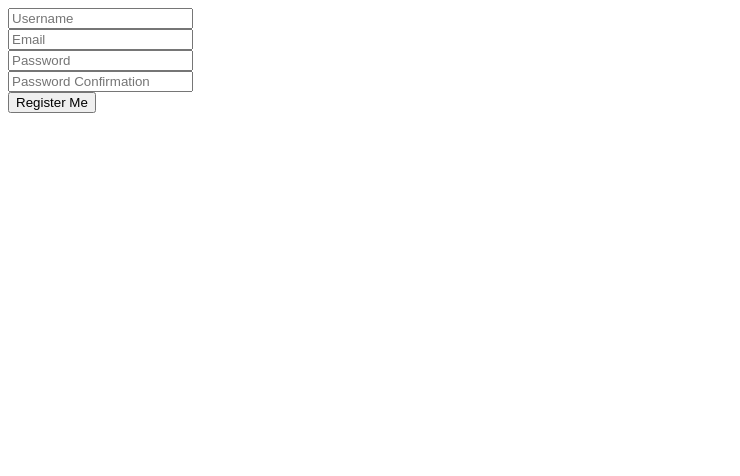
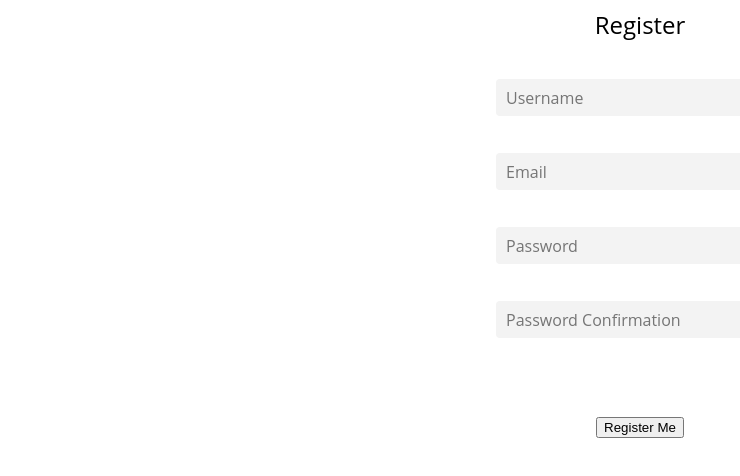
Before and after one commit to maccymg/Project-3, a React (Create React App) app in the folder client/: page /register in a window 1280 px wide. Shown: the top 476 px of the page, without its empty margins (0-740 px from the left). Built offline with nearby package versions, Linux system fonts and the light colour scheme.

Commit message:
logout pre error attempt

```diff
--- a/client/src/components/auth/Register.js
+++ b/client/src/components/auth/Register.js
@@ -27,14 +27,14 @@ function Register() {
   }
 
   return (
-    <section>
-      <div>
-        <div>
-          <form onSubmit={handleSubmit}>
-            <div>
-              <label>
+    <section className="base-container">
+      <div className="header">Register</div>
+      <div className="content">
+        <form onSubmit={handleSubmit} className="form">
+          <div className="form-group">
+            <label className="label">
               <input
-                  className="form"
+                className="input"
                 placeholder="Username"
                 onChange={handleChange}
                 name="username"
@@ -42,10 +42,10 @@ function Register() {
               />
             </label>
           </div>
-            <div>
-              <label>
+          <div className="form-group">
+            <label className="label">
               <input
-                  className="form"
+                className="input"
                 placeholder="Email"
                 onChange={handleChange}
                 name="email"
@@ -53,11 +53,11 @@ function Register() {
               />
             </label>
           </div>
-            <div>
-              <label>
+          <div className="form-group">
+            <label className="label">
               <input
                 type="password"
-                  className="form"
+                className="input"
                 placeholder="Password"
                 onChange={handleChange}
                 name="password"
@@ -65,11 +65,11 @@ function Register() {
               />
             </label>
           </div>
-            <div>
-              <label>
+          <div className="form-group">
+            <label className="label">
               <input
                 type="password"
-                  className="form"
+                className="input"
                 placeholder="Password Confirmation"
                 onChange={handleChange}
                 name="passwordConfirmation"
@@ -77,11 +77,10 @@ function Register() {
               />
             </label>
           </div>
-            <div>
-              <button type="submit">Register Me</button>
+          <div className="footer">
+            <button type="submit" className="btn">Register Me</button>
           </div>
         </form>
-        </div>
       </div>
     </section>
   )
--- a/client/src/components/common/Nav.js
+++ b/client/src/components/common/Nav.js
@@ -1,22 +1,42 @@
 import React from 'react'
-import { Link } from 'react-router-dom'
+import { Link, useHistory } from 'react-router-dom'
+import { isAuthenticated, logout } from '../../lib/auth'
+
 
 function Nav() {
+
+  const isLoggedIn = isAuthenticated()
+  const history = useHistory()
+
+
+  const handleLogout = () => {
+    logout()
+    history.push('/teams')
+  }
+
   return (
     <div>
       <div className="navbar">
         <div className="navbar-item">
-          <Link to="/teams/new">Create Team</Link>
+          <Link to="/teams/new" style={{ textDecoration: 'none', color: 'black' }}>Create Team</Link>
         </div>
         <div className="navbar-item">
-          <Link to="/teams">Teams</Link>
+          <Link to="/teams" style={{ textDecoration: 'none', color: 'black' }}>Teams</Link>
         </div>
-        <div className="navbar-item">
-          <Link to="/register">Register</Link>
-        </div>
-        <div className="navbar-item">
-          <Link to="/login">Login</Link>
-        </div>
+        {!isLoggedIn ?
+          <div className="navbar-item-login">
+            <Link to="/register" style={{ textDecoration: 'none', color: 'black' }}>
+              Register
+            </Link>
+            <div className="navbar-item-login">
+              <Link to="/login" style={{ textDecoration: 'none', color: 'black' }}>
+                Log in
+              </Link>
+            </div>
+          </div>
+          :
+          <button className="navbar-item" onClick={handleLogout}>Log Out</button>
+        }
       </div>
     </div>
   )
--- a/client/src/components/football/TeamCreate.js
+++ b/client/src/components/football/TeamCreate.js
@@ -81,7 +81,7 @@ function TeamCreate() {
 
   const handleSubmit = async event => {
     event.preventDefault()
-    window.alert(`Submitting ${JSON.stringify(formdata, null, 2)}`)
+    // window.alert(`Submitting ${JSON.stringify(formdata, null, 2)}`)
     const teamData = {
       name: formdata.teamName,
       goalkeeper: formdata.goalkeeper,
@@ -122,7 +122,7 @@ function TeamCreate() {
       <form className="total-form" onSubmit={handleSubmit}>
         <section className="first-form">
           <div className="team-name-box">
-            <label>Team Name</label>
+            <label className="input">Team Name</label>
             <input
               className="team-name"
               name="teamName"
--- a/client/src/components/football/TeamShow.js
+++ b/client/src/components/football/TeamShow.js
@@ -1,8 +1,9 @@
 import React from 'react'
-import { getSingleTeam } from '../../lib/api'
-import { useParams, Link } from 'react-router-dom'
+import { getSingleTeam, teamCommentCreate } from '../../lib/api'
+import { useParams, Link, useHistory } from 'react-router-dom'
 
 function TeamShow() {
+  const history = useHistory()
   const [team, setTeam] = React.useState(null)
   const { id } = useParams()
 
@@ -17,6 +18,26 @@ function TeamShow() {
     }
     getData()
   }, [id])
+
+  const [formdata, setFormdata] = React.useState({
+    text: '',
+    rating: ''
+  })
+
+  const handleChange = event => {
+    setFormdata({ ...formdata, [event.target.name]: event.target.value })
+  }
+
+  const handleSubmit = async event => {
+    event.preventDefault()
+    try {
+      const { data } = await teamCommentCreate({ id, formdata })
+      console.log(data)
+      history.push(`/teams/${data._id}`)
+    } catch (err) {
+      console.log(err)
+    }
+  }
 
   return (
     <div className="team-show-container">
@@ -75,15 +96,46 @@ function TeamShow() {
               <p>{`Owner: ${team.owner.username}`}</p>
               <Link to={'/teams'}>Back to Teams</Link>
             </div>
-            {team.comments.map((comment, i) =>
-              <div key={i}>
-                <div className="team-show-row">
-                  <p className="team-show-row-item">{comment.text}</p>
-                  <p className="team-show-row-item">{comment.rating}</p>
-                  <p className="team-show-row-item">{comment.owner.username}</p>
+            <div className="team-show-name-input">
+              <form onSubmit={handleSubmit}>
+                <div>
+                  <label className="label-show">
+                    <input
+                      className="input-show"
+                      placeholder="Text..."
+                      name="text"
+                      onChange={handleChange}
+                      value={formdata.text}
+                    />
+                  </label>
                 </div>
-              </div>
-            )}
+                <div>
+                  <label className="label-show">
+                    <input
+                      className="input-show"
+                      placeholder="Rating... (0-100)"
+                      name="rating"
+                      onChange={handleChange}
+                      value={formdata.rating}
+                    />
+                  </label>
+                </div>
+                <div className="team-show-submit">
+                  <button type="submit">Submit</button>
+                </div>
+              </form>
+            </div>
+            <div className="team-show-comments-container">
+              {team.comments.map((comment, i) =>
+                <div key={i}>
+                  <div className="team-show-row">
+                    <div className="team-show-row-item">{comment.text}</div>
+                    <div className="team-show-row-item">{`Rating: ${comment.rating}`}</div>
+                    <div className="team-show-row-item">{comment.owner.username}</div>
+                  </div>
+                </div>
+              )}
+            </div>
           </div>
         </div>
         :
--- a/client/src/lib/api.js
+++ b/client/src/lib/api.js
@@ -25,6 +25,10 @@ export function createTeam(teamDataWithIds) {
   return axios.post(`${baseUrl}/teams`, teamDataWithIds, headers())
 }
 
+export function teamCommentCreate({ id, formdata }) {
+  return axios.post(`${baseUrl}/teams/${id}/comments`, formdata, headers())
+}
+
 export function registerUser(formdata) {
   return axios.post(`${baseUrl}/register`, formdata)
 }
--- a/client/src/styles/main.scss
+++ b/client/src/styles/main.scss
@@ -6,6 +6,7 @@
 .s-nav {
   flex: 2;
   background: rgb(158, 219, 255);
+  border: 1px solid black;
   display: flex;
   flex-direction: column;
   align-items: center;
@@ -15,6 +16,15 @@
 
 .navbar-item {
   margin: 20px 0px 0px 0px;
+  font-weight: bold;
+}
+
+.navbar-item-login {
+  display: flex;
+  flex-direction: column;
+  justify-content: space-between;
+  padding-top: 20px;
+  font-weight: bold;
 }
 
 //* Team Create
@@ -22,8 +32,6 @@
 .main {
   flex-grow: 1;
   display: flex;
-  // background-image: url("https://cdn.imgbin.com/18/13/6/imgbin-football-pitch-football-player-green-football-field-UkiAY7gahPuq6PzA5N88Ns9Yj.jpg");
-  // background-size: cover;
 }
 
 .total-form {
@@ -77,7 +85,7 @@
   display: flex;
   flex-direction: column;
   align-items: center;
-  margin-top: 180px;
+  margin-top: 165px;
   border-left: 2px solid white;
 }
 
@@ -171,13 +179,6 @@
   font-size: 20px;
 }
 
-// .odd {
-// background-color: red;
-// }
-
-// .even {
-// background-color: yellow;
-// }
 
 //* Team Show Page
 
@@ -237,21 +238,21 @@
   display: flex;
   flex: 1;
   background-color: rgb(0, 255, 255);
-  flex-direction: column;
+  flex-direction: row;
+  justify-content: center;
+  align-items: center;
   border-bottom: 1px solid rgb(255, 255, 255);
-  min-height: 100px;
-  max-height: 100px;
-  padding-left: 30px;
-}
-
-.team-show-row-items {
-  display: flex;
-  align-items: center;
-  flex-wrap: wrap;
   min-height: 60px;
   max-height: 60px;
   padding-left: 30px;
 }
+
+.team-show-row-item {
+  display: flex;
+  justify-content: flex-start;
+  padding-right: 120px;
+}
+
 
 .team-show-name {
   background-color: rgb(0, 255, 255);
@@ -260,10 +261,117 @@
   flex-direction: row;
   justify-content: space-evenly;
   align-items: center;
-  min-height: 60px;
+  min-height: 100px;
+}
+
+.team-show-name-input {
+  background-color: rgb(0, 255, 255);
+  border-bottom: 1px solid rgb(255, 255, 255);
+  display: flex;
+  flex-direction: row;
+  justify-content: center;
+  align-items: center;
+  min-height: 130px;
+}
+
+.label-show {
+  font-size: 20px;
+}
+.input-show {
+  margin-top: 6px;
+  min-width: 18em;
+  height: 30px;
+  padding: 0px 10px;
+  font-size: 16px;
+  font-family: "Open Sans", sans-serif;
+  background-color: #f3f3f3;
+  border: 0;
+  border-radius: 4px;
+  margin-bottom: 2px;
+  transition: all 250ms ease-in-out;
+  &:hover {
+    background-color: #ffffff;
+    box-shadow: 0px 0px 14px 0.3px #0e81ce96;
+  }
+
+  &:focus {
+    outline: none;
+    box-shadow: 0px 0px 12px 0.8px #3474dbb2;
+  }
 }
 
 .team-show-name-item {
   font-size: 20px;
   font-weight: bold;
 }
+
+.team-show-submit {
+  margin-top: 5px;
+  display: flex;
+  justify-content: flex-end;
+}
+
+// .team-show-comments-container {
+
+// }
+
+//* register/ login
+
+.base-container {
+  width: 100%;
+  display: flex;
+  flex-direction: column;
+  align-items: center;
+
+  .header {
+    font-size: 24px;
+    font-family: "Open Sans", sans-serif;
+  }
+
+  .content {
+    display: flex;
+    flex-direction: column;
+
+    .form {
+      margin-top: 2em;
+      display: flex;
+      flex-direction: column;
+      align-items: center;
+
+      .form-group {
+        display: flex;
+        flex-direction: column;
+        align-items: flex-start;
+        width: fit-content;
+        .label {
+          font-size: 20px;
+        }
+        .input {
+          margin-top: 6px;
+          min-width: 18em;
+          height: 37px;
+          padding: 0px 10px;
+          font-size: 16px;
+          font-family: "Open Sans", sans-serif;
+          background-color: #f3f3f3;
+          border: 0;
+          border-radius: 4px;
+          margin-bottom: 31px;
+          transition: all 250ms ease-in-out;
+          &:hover {
+            background-color: #ffffff;
+            box-shadow: 0px 0px 14px 0.3px #0e81ce96;
+          }
+
+          &:focus {
+            outline: none;
+            box-shadow: 0px 0px 12px 0.8px #3474dbb2;
+          }
+        }
+      }
+    }
+  }
+  .footer {
+    margin-top: 3em;
+  }
+}
```
Also changed, not shown: client/src/components/auth/Login.js (+12 -13 lines), client/src/components/football/TeamIndex.js (+0 -16 lines), client/src/lib/auth.js (+19 -0 lines), 2 other files (tests, documents, lock files or other folders). Lines whose indentation alone changed are shown as unchanged.
